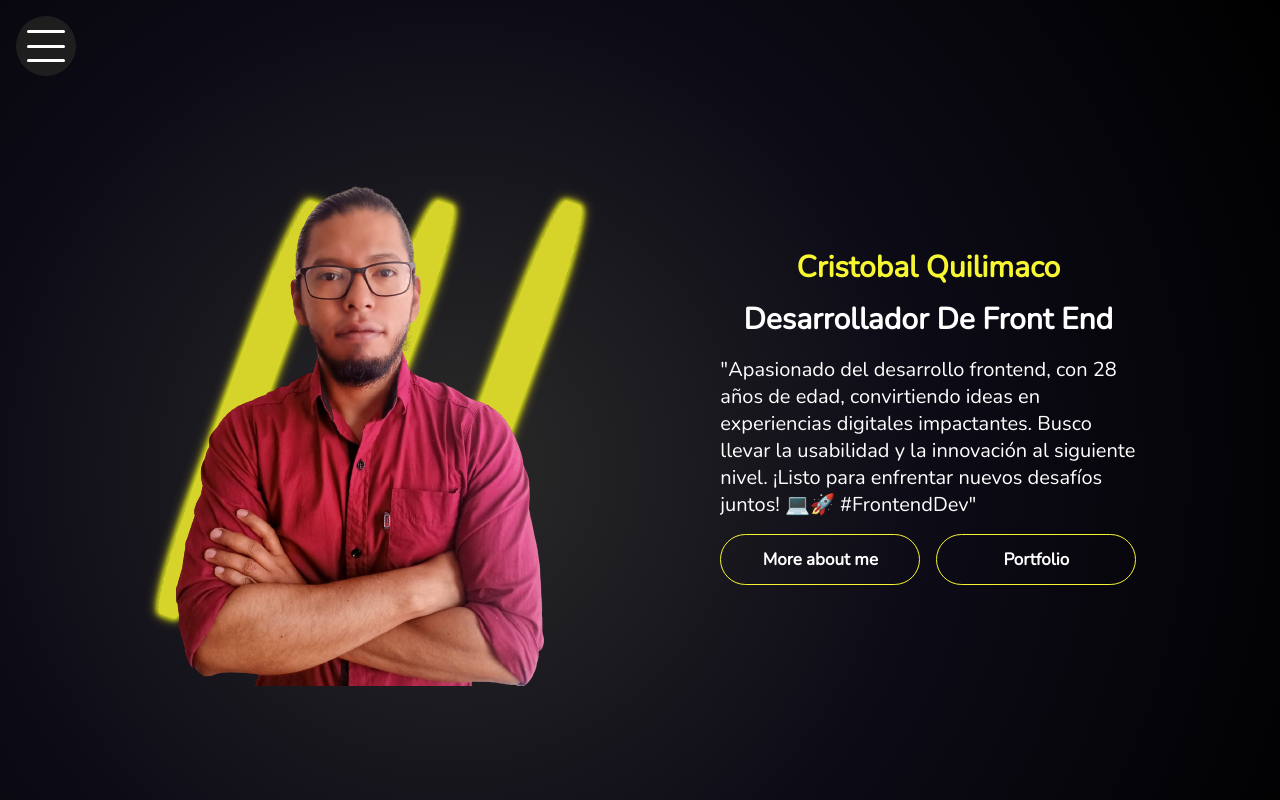
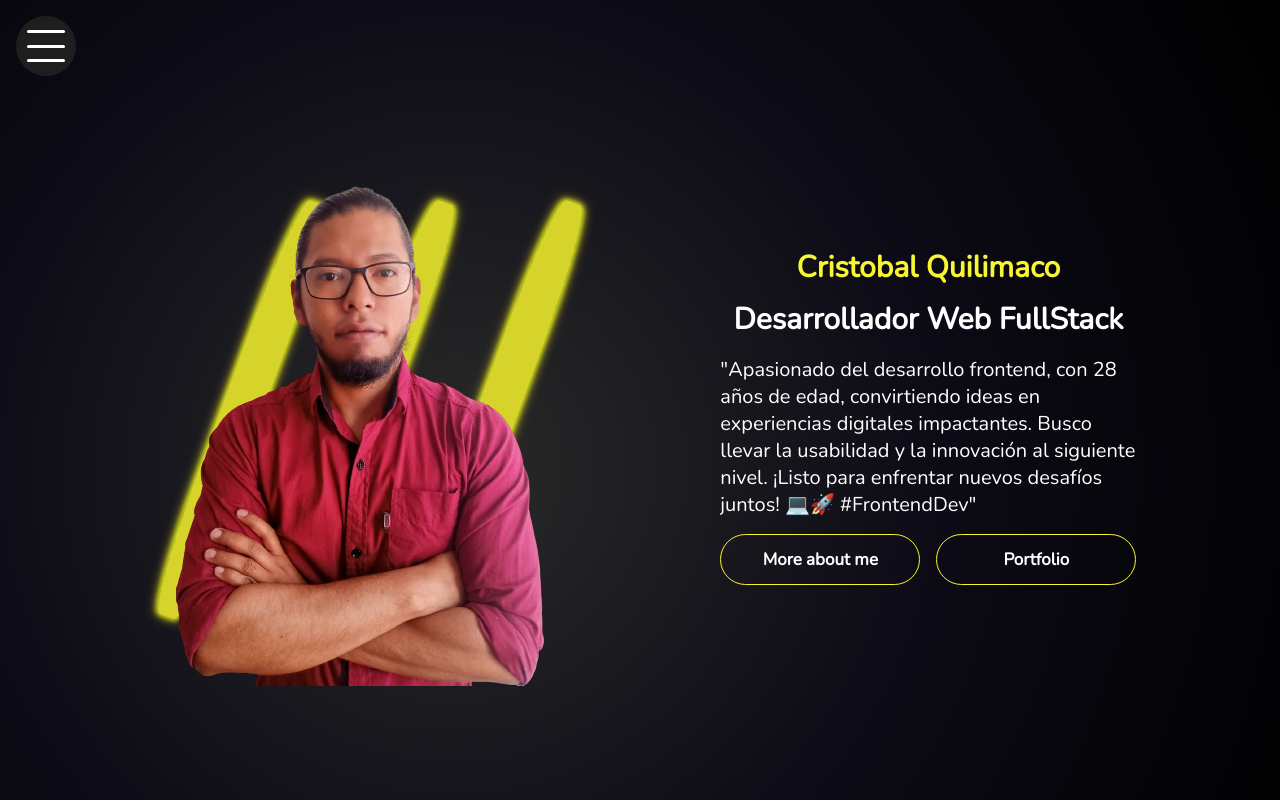
Before and after one commit to cristobalquilimaco/portfolioff, a React (Vite) app: page /aboutme in a window 1280 px wide. Built offline with nearby package versions, Linux system fonts and the light colour scheme.

Commit message:
se hacen cambios de titulo

```diff
--- a/src/components/Home.jsx
+++ b/src/components/Home.jsx
@@ -53,7 +53,7 @@ const Home = () => {
           ) : (
             <h1 className='my_name'>{text.slice(0, displayText.length)}</h1>
           )}
-          <h2 className='developertext'>Desarrollador De Front End</h2>
+          <h2 className='developertext'>Desarrollador Web FullStack</h2>
           <p className='description'>
             "Apasionado del desarrollo frontend, con 28 años de edad, convirtiendo ideas en experiencias digitales impactantes. Busco llevar la usabilidad y la innovación al siguiente nivel. ¡Listo para enfrentar nuevos desafíos juntos! 💻🚀 #FrontendDev"
           </p>
```
